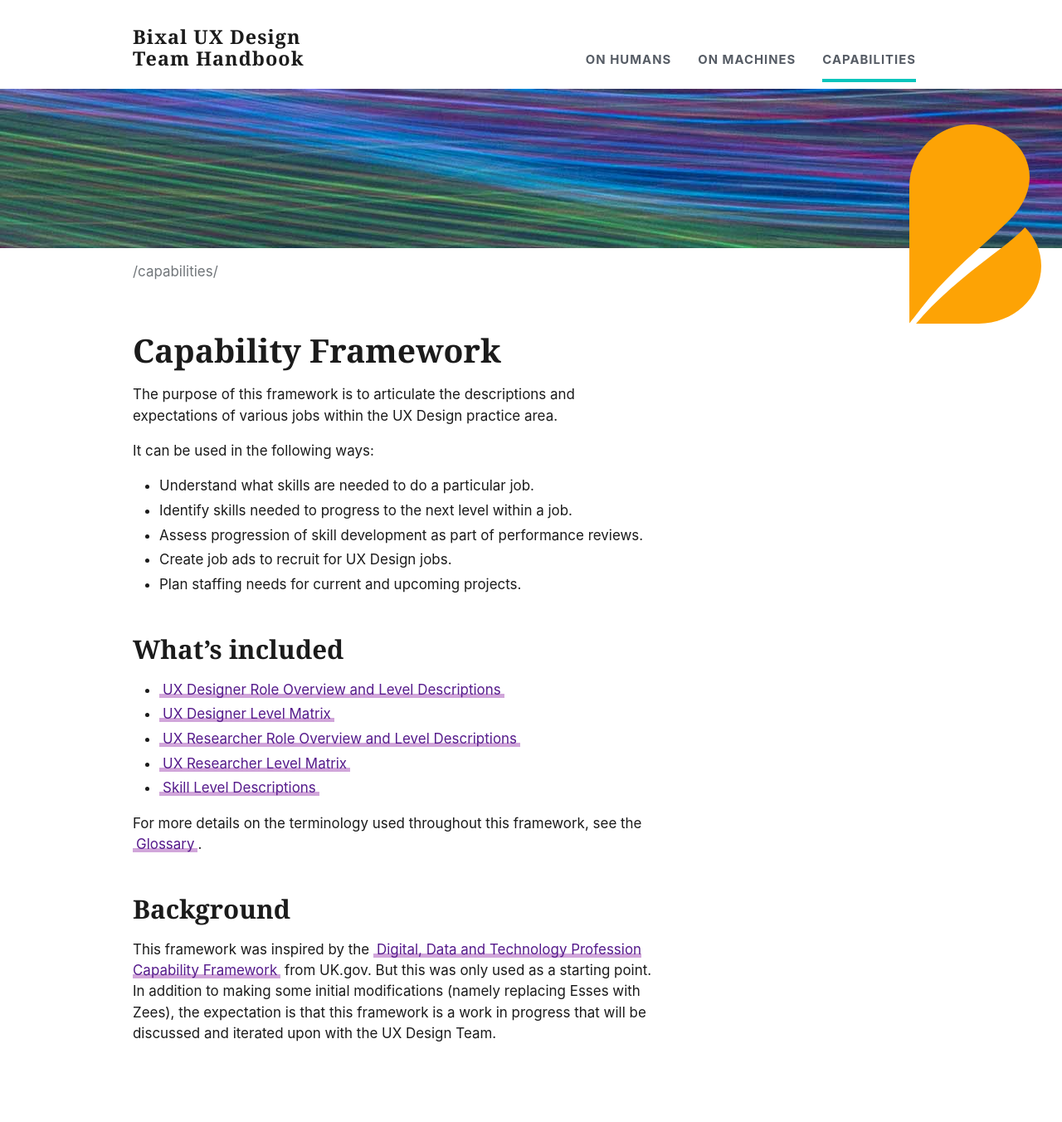
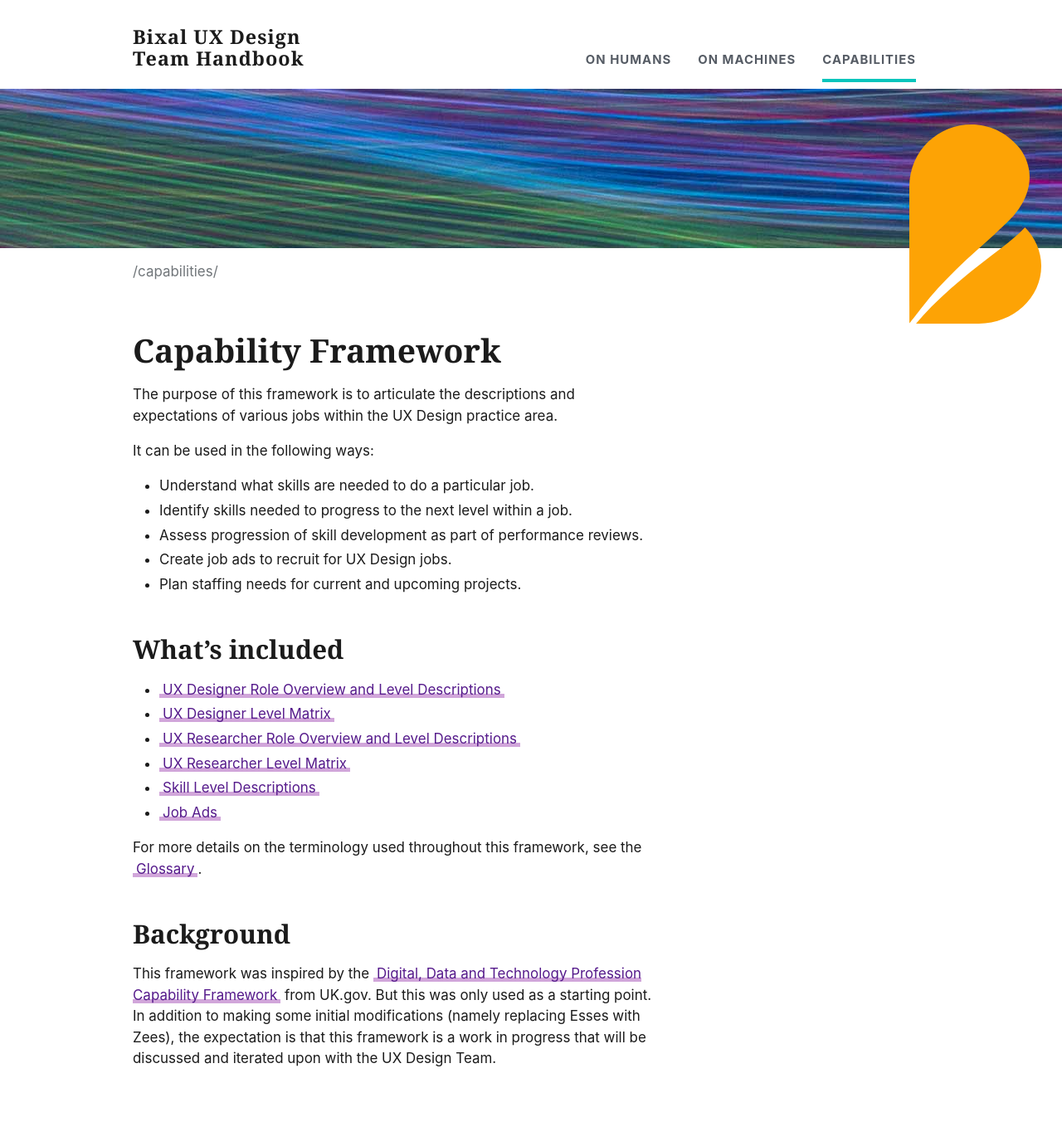
Before and after one commit to Bixal/bixal-uxd-team-handbook, a Jekyll site: the page built from capability-framework/about-this-framework.md, in a window 1280 px wide. Shown: the whole page at 83% size. Built offline with Jekyll 4.4.1, drawn with Linux system fonts in a browser that asks for light colours; some web fonts are replaced; our own code applies the rules of GitHub Pages for plain Markdown files; before the commit the page ends 1323 px from its top, so only the background shows below that.

Commit message:
add link to job ads from index

```diff
--- a/capability-framework/about-this-framework.md
+++ b/capability-framework/about-this-framework.md
@@ -23,6 +23,7 @@ It can be used in the following ways:
 - [UX Researcher Role Overview and Level Descriptions](ux-researcher-role-overview)
 - [UX Researcher Level Matrix](ux-researcher-level-matrix)
 - [Skill Level Descriptions](skill-levels)
+- [Job Ads](job-ads)
 
 For more details on the terminology used throughout this framework, see the [Glossary](glossary).
 
```
